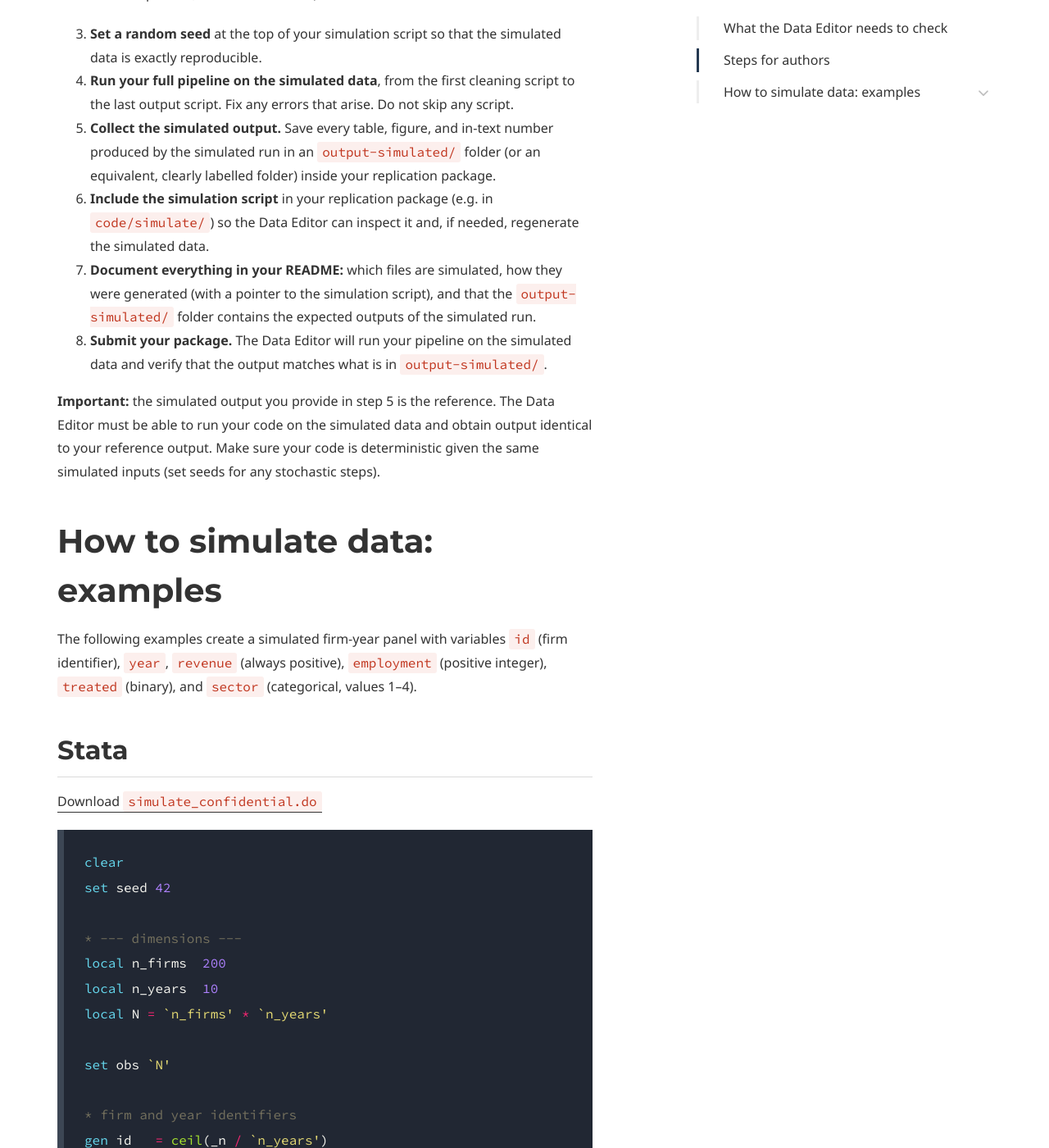
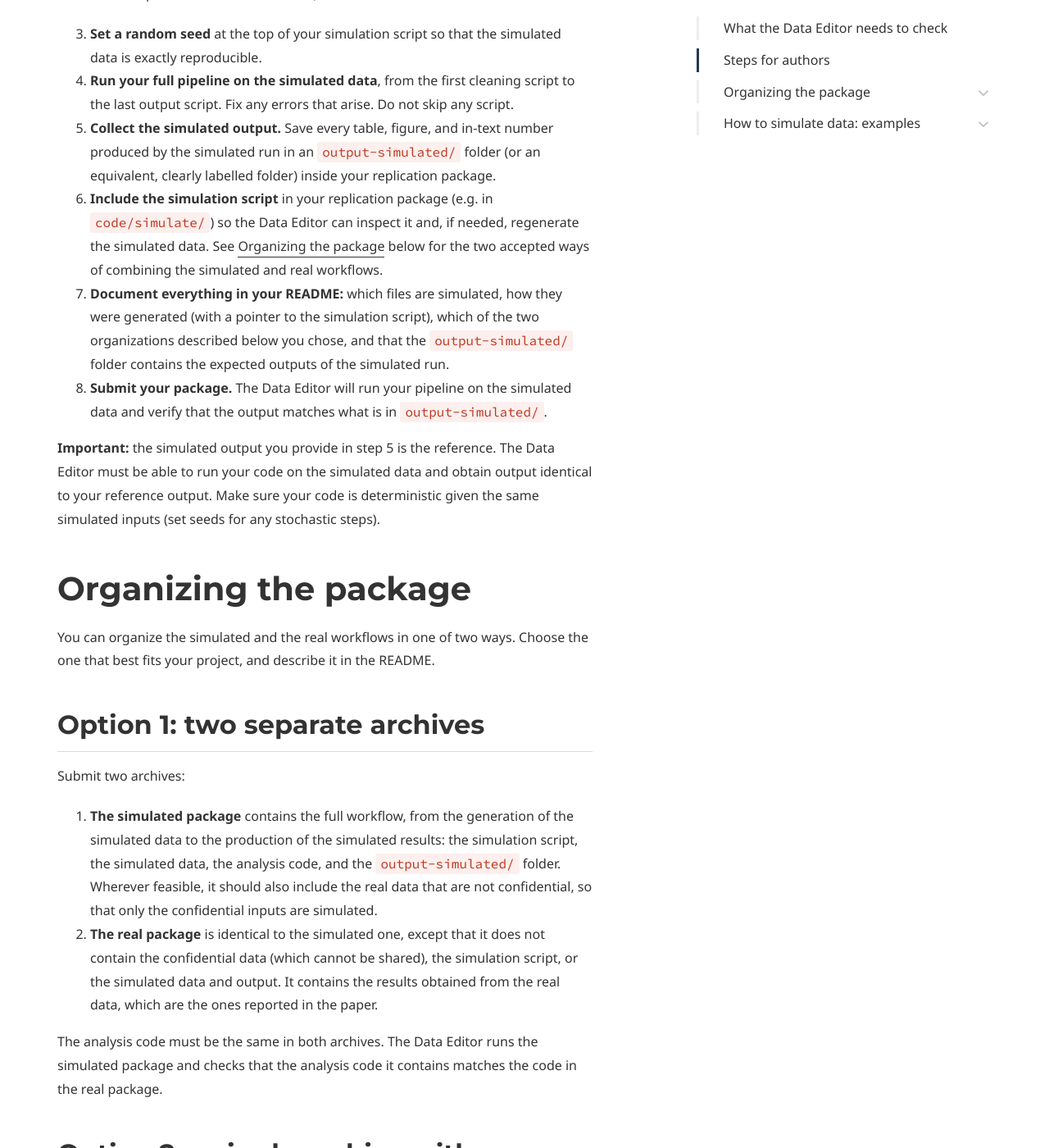
Before and after one commit to REStud/data-editor, a Jekyll site: the page built from synthetic-data.md, in a window 1280 px wide and 1400 px high, scrolled down 1999 px. Shown: the whole window at 82% size. Built offline with Jekyll 4.4.1, drawn with Linux system fonts in a browser that asks for light colours; some web fonts are replaced; some of the changed text lies outside the part shown.

Commit message:
Simulated data page: describe the two ways to organize the package
Co-Authored-By: Claude Opus 5.5 <noreply@anthropic.com>

````diff
--- a/synthetic-data.md
+++ b/synthetic-data.md
@@ -41,11 +41,50 @@ Follow these steps in order.
 3. **Set a random seed** at the top of your simulation script so that the simulated data is exactly reproducible.
 4. **Run your full pipeline on the simulated data**, from the first cleaning script to the last output script. Fix any errors that arise. Do not skip any script.
 5. **Collect the simulated output.** Save every table, figure, and in-text number produced by the simulated run in an `output-simulated/` folder (or an equivalent, clearly labelled folder) inside your replication package.
-6. **Include the simulation script** in your replication package (e.g. in `code/simulate/`) so the Data Editor can inspect it and, if needed, regenerate the simulated data.
-7. **Document everything in your README:** which files are simulated, how they were generated (with a pointer to the simulation script), and that the `output-simulated/` folder contains the expected outputs of the simulated run.
+6. **Include the simulation script** in your replication package (e.g. in `code/simulate/`) so the Data Editor can inspect it and, if needed, regenerate the simulated data. See [Organizing the package](#organizing-the-package) below for the two accepted ways of combining the simulated and real workflows.
+7. **Document everything in your README:** which files are simulated, how they were generated (with a pointer to the simulation script), which of the two organizations described below you chose, and that the `output-simulated/` folder contains the expected outputs of the simulated run.
 8. **Submit your package.** The Data Editor will run your pipeline on the simulated data and verify that the output matches what is in `output-simulated/`.
 
 **Important:** the simulated output you provide in step 5 is the reference. The Data Editor must be able to run your code on the simulated data and obtain output identical to your reference output. Make sure your code is deterministic given the same simulated inputs (set seeds for any stochastic steps).
+
+# Organizing the package
+
+You can organize the simulated and the real workflows in one of two ways. Choose the one that best fits your project, and describe it in the README.
+
+## Option 1: two separate archives
+
+Submit two archives:
+
+1. **The simulated package** contains the full workflow, from the generation of the simulated data to the production of the simulated results: the simulation script, the simulated data, the analysis code, and the `output-simulated/` folder. Wherever feasible, it should also include the real data that are not confidential, so that only the confidential inputs are simulated.
+2. **The real package** is identical to the simulated one, except that it does not contain the confidential data (which cannot be shared), the simulation script, or the simulated data and output. It contains the results obtained from the real data, which are the ones reported in the paper.
+
+The analysis code must be the same in both archives. The Data Editor runs the simulated package and checks that the analysis code it contains matches the code in the real package.
+
+## Option 2: a single archive with a switch
+
+Submit a single archive containing both workflows. The main script defines a global variable that selects the data source: with `real`, the code runs on the confidential data; with `simulated`, it first generates the simulated data and then runs the same analysis on them. Everything downstream of the switch (cleaning, analysis, output) must be the same code in both cases; only the input files and the output folder change.
+
+For example, in a Stata master script:
+
+```stata
+* Set to "real" to use the confidential data, or "simulated" to use simulated data
+global datasource "simulated"
+
+if "$datasource" == "simulated" {
+    do "code/simulate/simulate_confidential.do"
+    global rawdata "data/simulated"
+    global output  "output-simulated"
+}
+else {
+    global rawdata "data/raw"
+    global output  "output"
+}
+
+do "code/01_clean.do"
+do "code/02_analysis.do"
+```
+
+The same pattern works in any language, for example `datasource <- "simulated"` at the top of an R master script, or `DATASOURCE = "simulated"` in Python. The README must explain how to set the switch, and the archive must not contain the confidential data. Set the switch to `simulated` in the version you submit, so that the Data Editor can run the package without changes.
 
 # How to simulate data: examples
 
````
